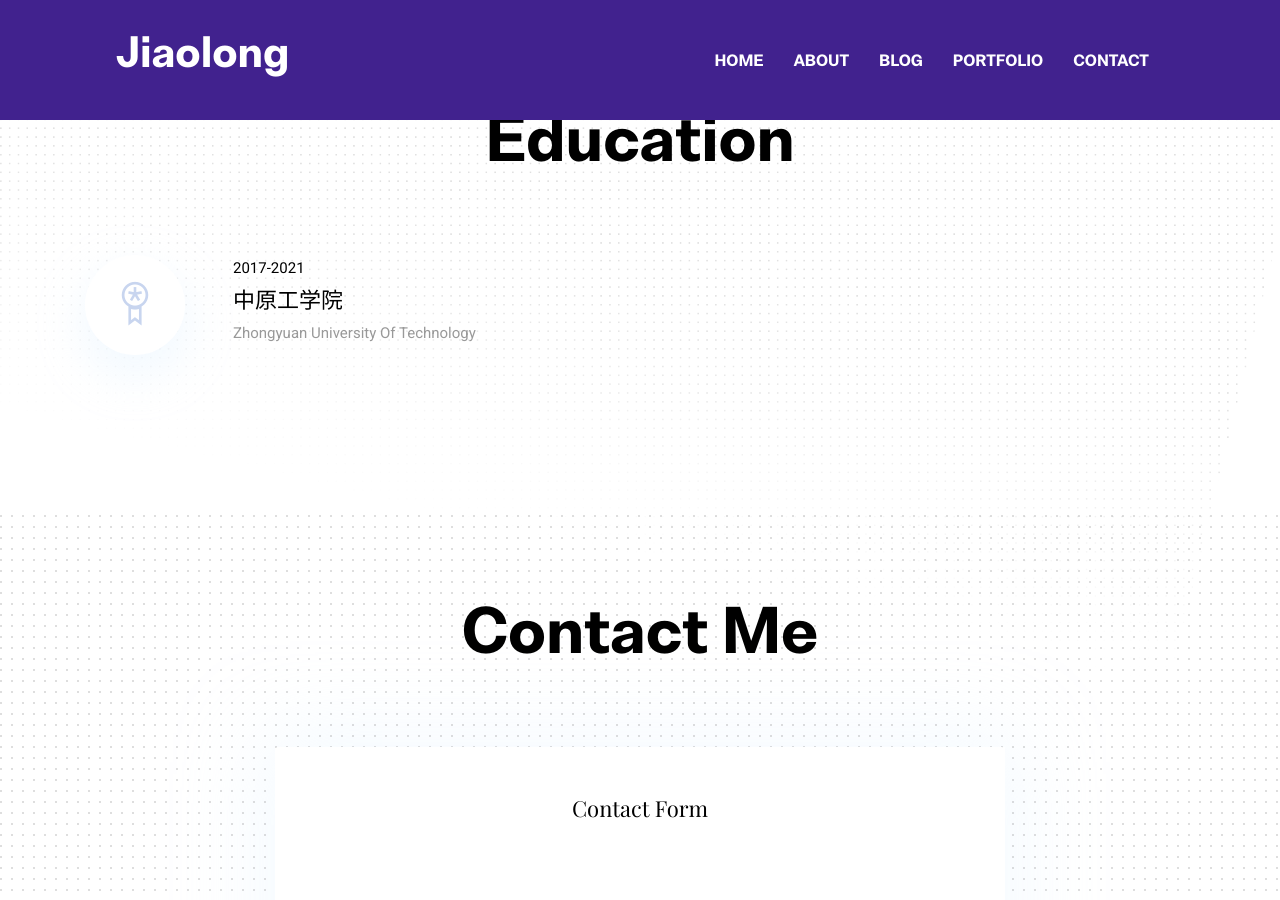
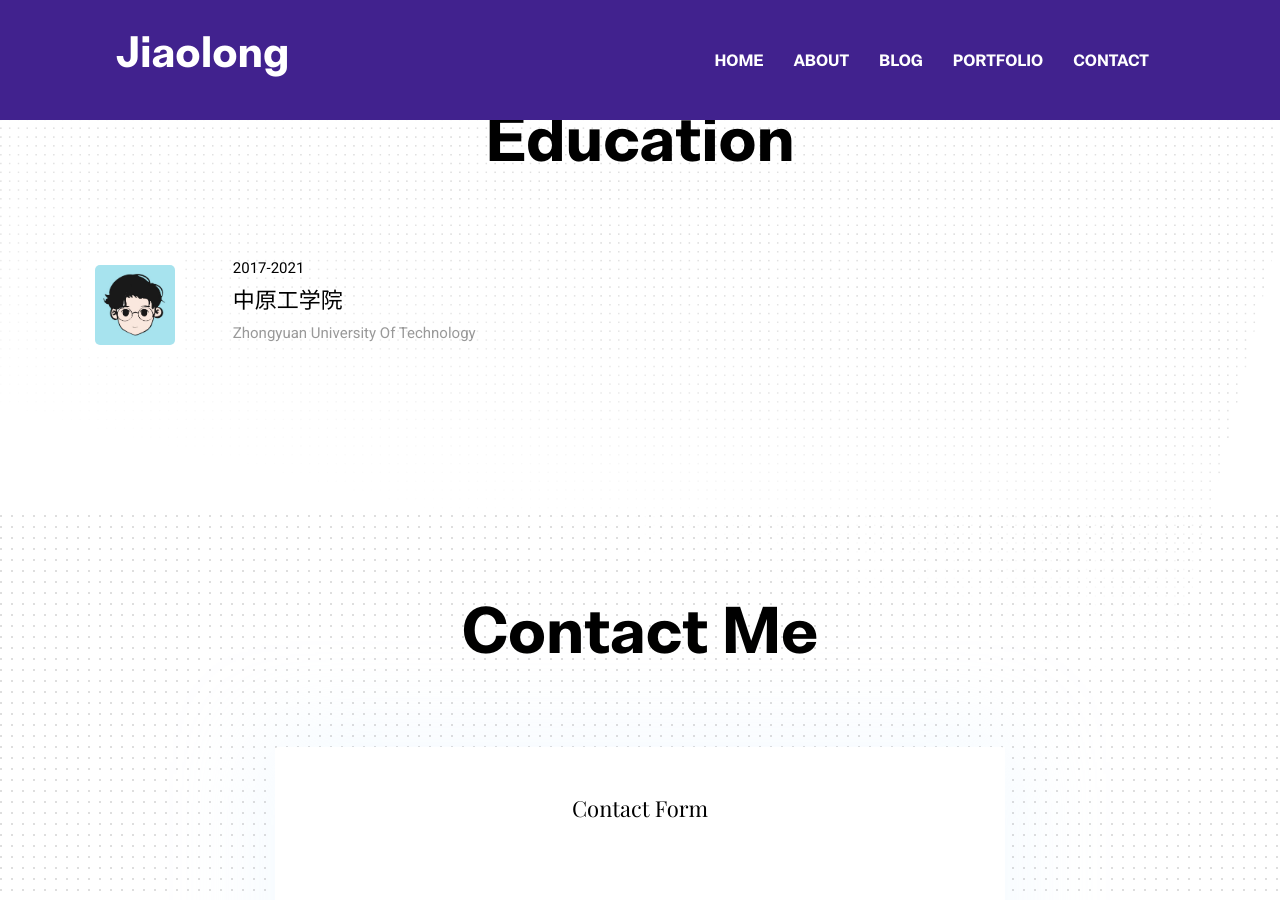
Before and after one commit to iwangjiaolong/iwangjiaolong.github.io, a Jekyll site: the page built from index.html, in a window 1280 px wide and 900 px high, scrolled down 1750 px. Built offline with Jekyll 4.4.1, drawn with Linux system fonts in a browser that asks for light colours.

Commit message:
Update education-section.html

```diff
--- a/_includes/education-section.html
+++ b/_includes/education-section.html
@@ -10,9 +10,8 @@
       <div class="col-lg-6 col-md-6 mb-80">
         <div class="d-flex">
           <div class="mr-lg-5 mr-3">
-            <i class="ti-medall icon icon-light icon-bg bg-white shadow rounded-circle d-block" src="/assets/images/about/author.jpg" >
+              <img src="/assets/images/about/author.jpg" alt="Johnathan Smith" class="img-fluid w-100 rounded-lg border-thick border-white" style="width: 100px;height: 100px">
 
-            </i>
           </div>
           <div>
             <p class="text-dark mb-1">{{ education.date }}</p>
```
